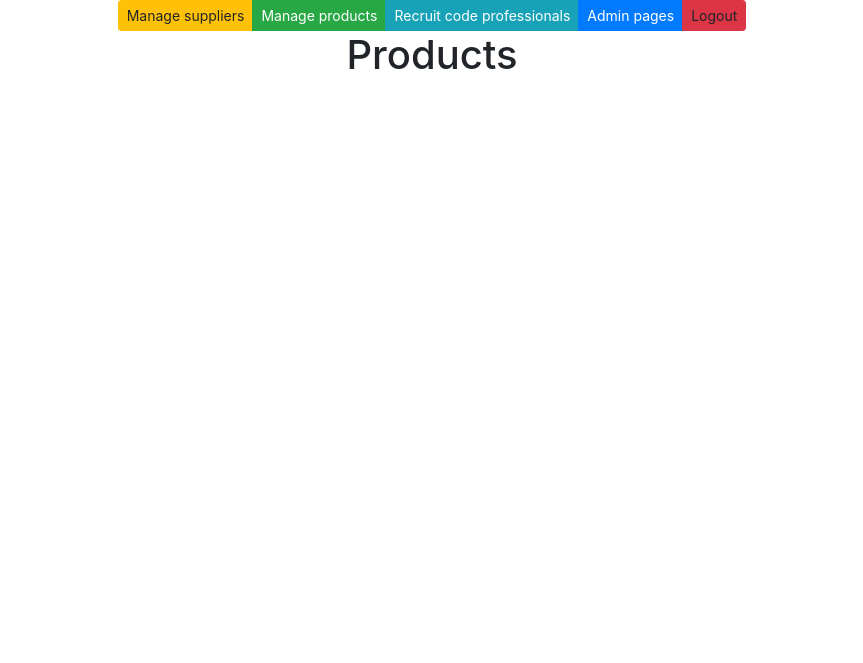
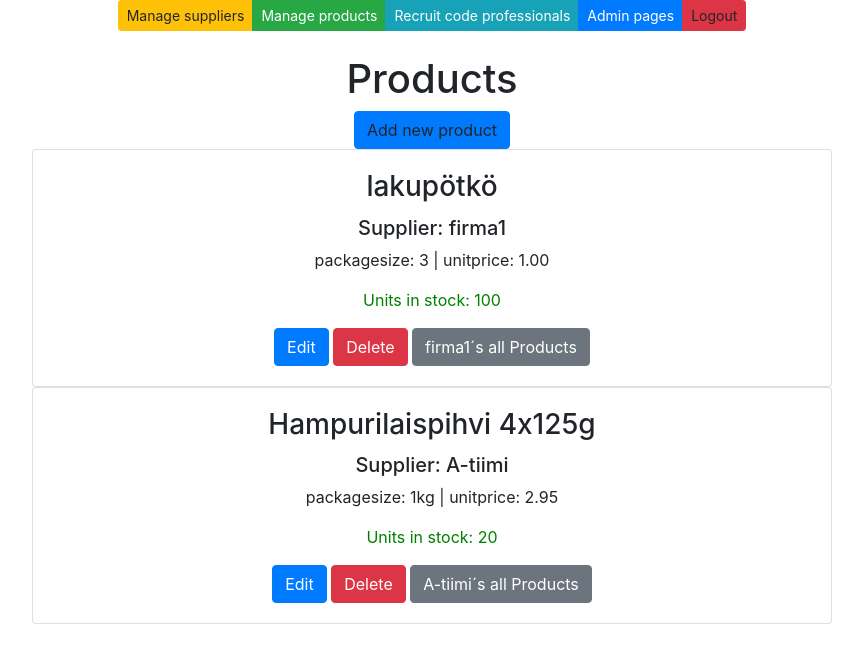
Before and after one commit to Sami-Palomaki/djangokurssi-suppliers, a Django app: page /products/ in a window 1280 px wide. Shown: the top 663 px of the page, without its empty margins (208-1071 px from the left). Run offline with Django 4.2, Linux system fonts and the light colour scheme; data comes from the database, SQL or seed files in the repository; both versions use the stored data as it was after the commit; some libraries are stand-ins or nearby versions.

Commit message:
listaukset ja lisäykset toimii

```diff
--- a/app/models.py
+++ b/app/models.py
@@ -7,6 +7,8 @@ class Supplier(models.Model):
     phone = models.CharField(max_length = 20, default="firma")
     email = models.CharField(max_length = 50, default="firma")
     country = models.CharField(max_length = 50, default="firma")
+    def __str__(self):
+        return f"{self.companyname} from {self.country}"
 
 class Product(models.Model):
     productname = models.CharField(max_length = 20, default = "laku")
@@ -14,3 +16,5 @@ class Product(models.Model):
     unitprice = models.DecimalField(max_digits=8, decimal_places=2, default=1.00)
     unitsinstock = models.IntegerField(default = 3)
     supplier = models.ForeignKey(Supplier, on_delete=models.CASCADE)
+    def __str__(self):
+        return f"{self.productname} produced by {self.supplier.companyname}"
--- a/app/templates/productlist.html
+++ b/app/templates/productlist.html
@@ -2,6 +2,81 @@
 
 {% block content %}
 
+<br />
+<!-- Lisäyslomakkeen paikka -->
+<div id="add-div"></div>
+<br />
+
 <h1>Products</h1>
 
+<a onclick="showaddform()" class="btn btn-primary">Add new product</a>
+
+{% for p in products %}
+
+<div class="card" style="width: 50rem;">
+    <div class="card-body">
+        <h3 class="card-title">{{p.productname}} </h3>
+        <h5 class="card-text">Supplier: {{p.supplier.companyname}}</h5>
+        <p class="card-text">packagesize: {{p.packagesize}} | unitprice: {{p.unitprice}}</p>
+        <p class="card-text" style="color: green;">Units in stock: {{p.unitsinstock}}</p>
+
+        <a href="/edit-product-get/{{p.id}}/" class="btn btn-primary">Edit</a>
+
+        <a href="/confirm-delete-product/{{p.id}}/" class="btn btn-danger">Delete</a>
+
+        <a href="/products-by-supplier/{{p.supplier.id}}/" class="btn btn-secondary">{{p.supplier.companyname}}´s all
+            Products</a>
+
+    </div>
+</div>
+
+
+{% empty %}
+
+<div class="card" style="width: 50rem;">
+    <div class="card-body">
+        <p class="card-text">No products found in the database </p>
+    </div>
+</div>
+
+{%endfor%}
+
+
+<script>
+
+    let y = `
+    <h2 style="color: darkorange;">Please fill in form</h2>
+
+    <div class="card" style="width: 20rem;">
+        <div class="card-body">
+            <form method="post" action="/add-product/">
+                {%csrf_token %}
+                <input class="card-text" class="card-text" type="text" placeholder="product name" name="productname">
+                <input class="card-text" type="text" placeholder="package size" name="packagesize">
+                <input class="card-text" type="text" placeholder="unitprice" name="unitprice">
+                <input class="card-text" type="text" placeholder="units in stock or 0" name="unitsinstock">
+                <br />
+                <label for="supplier">Supplier</label>
+                <select id="supplier" name="supplier">
+                {% for s in suppliers %}
+                  <option value="{{s.id}}">{{s.companyname}}</option>
+                  {% endfor %}
+                </select>
+                <br/>
+                <input type="submit" value="Confirm" class="btn btn-success btn-sm" name="">
+                <input type="submit" id="hide-btn" class="btn btn-secondary btn-sm" onclick="hideaddform()" value="Cancel" name="">
+            </form>
+        </div>
+    </div>`
+
+    function showaddform() {
+        document.getElementById("add-div").innerHTML = y
+    }
+
+    function hideaddform() {
+        document.getElementById("add-div").innerHTML = ""
+    }
+
+</script>
+
 {% endblock %}
--- a/app/urls.py
+++ b/app/urls.py
@@ -1,8 +1,15 @@
 from django.urls import path
-from .views import landingview, productlistview, supplierlistview
+from .views import landingview, productlistview, supplierlistview, addsupplier, addproduct
 
 urlpatterns = [
     path('', landingview),
+
+    # Products url´s
     path('products/', productlistview),
-    path('suppliers/', supplierlistview)
+    path('add-product/', addproduct),
+
+    # Supplier url´s
+    path('suppliers/', supplierlistview),
+    path('add-supplier/', addsupplier),
+
 ]
--- a/app/views.py
+++ b/app/views.py
@@ -1,12 +1,40 @@
-from django.shortcuts import render
+from django.shortcuts import render, redirect
+from .models import Supplier, Product
 
 def landingview(request):
     return render(request, 'landingpage.html')
 
+#Product views
 def productlistview(request):
-    return render(request, 'productlist.html')
+    productlist = Product.objects.all()
+    supplierlist = Supplier.objects.all()
+    context = {'products': productlist, 'suppliers': supplierlist}
+    return render (request,"productlist.html",context)
 
+
+def addproduct(request):
+    a = request.POST['productname']
+    b = request.POST['packagesize']
+    c = request.POST['unitprice']
+    d = request.POST['unitsinstock']
+    e = request.POST['supplier']
+
+    Product(productname = a, packagesize = b, unitprice = c, unitsinstock = d, supplier = Supplier.objects.get(id = e)).save()
+    return redirect(request.META['HTTP_REFERER'])
+
+
+#Supplier views
 def supplierlistview(request):
-    # muuttuja = "Tämä on merkkijono"
-    # context = {'x': muuttuja}
-    return render(request, 'supplierlist.html')
+    supplierlist = Supplier.objects.all()
+    context = {'suppliers': supplierlist}
+    return render (request,"supplierlist.html",context)
+
+def addsupplier(request):
+    a = request.POST['companyname']
+    b = request.POST['contactname']
+    c = request.POST['address']
+    d = request.POST['phone']
+    e = request.POST['email']
+    f = request.POST['country']
+    Supplier(companyname = a, contactname = b, address = c, phone = d, email = e, country = f).save()
+    return redirect(request.META['HTTP_REFERER'])
```
Also changed, not shown: app/admin.py (+12 -1 lines), app/templates/supplierlist.html (+57 -2 lines), db.sqlite3.
